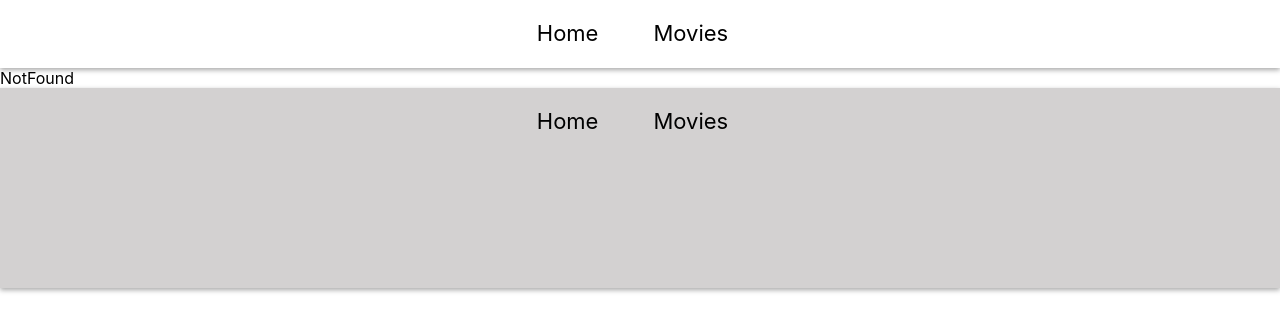
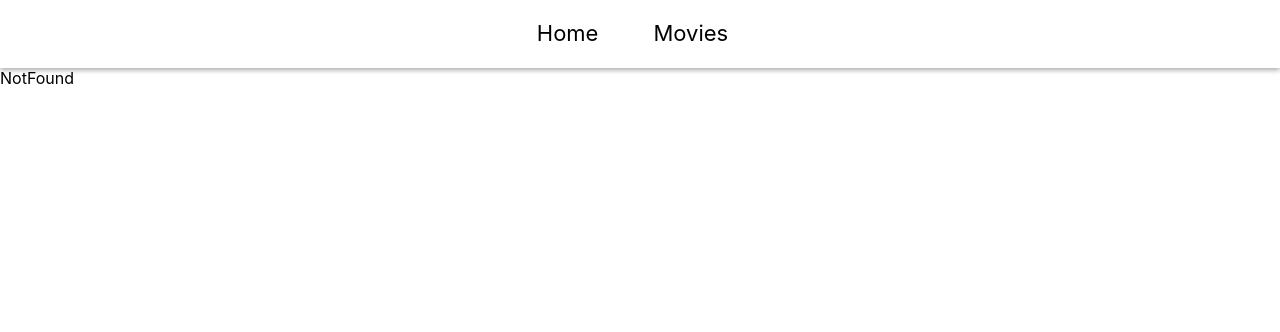
Before and after one commit to Faleksus/goit-react-hw-05-movies, a React (Create React App) app: page / in a window 1280 px wide. Shown: the top 332 px of the page. Built offline with nearby package versions, Linux system fonts and the light colour scheme.

Commit message:
corrected

```diff
--- a/src/App.jsx
+++ b/src/App.jsx
@@ -2,7 +2,6 @@ import { lazy, Suspense } from "react";
 import { Route, Routes } from "react-router-dom";
 
 import Header from "./components/Header/Header";
-import Footer from "components/Footer/Footer";
 import Loader from "components/Loader/Loader";
 
 const Home = lazy(() => import("pages/Home/Home"));
@@ -24,7 +23,6 @@ export const App = () => {
           </Routes>
         </Suspense>
       </div>
-      <Footer />
     </div>
   );
 };
--- a/src/components/Footer/Footer.jsx
+++ /dev/null
@@ -1,21 +0,0 @@
-import React from "react";
-
-import { Link } from "react-router-dom";
-import css from "./Footer.module.css";
-
-const Footer = () => {
-  return (
-    <footer className={css.footer}>
-      <nav className={css.nav}>
-        <Link to="/goit-react-hw-05-movies" className="NavLink">
-          Home
-        </Link>
-        <Link to="/movies" className="NavLink">
-          Movies
-        </Link>
-      </nav>
-    </footer>
-  );
-};
-
-export default Footer;
--- a/src/components/Footer/Footer.module.css
+++ /dev/null
@@ -1,13 +0,0 @@
-.footer {
-    box-shadow: 0 2px 5px rgb(0 0 0 / 35%);
-    height: 200px;
-    background-color: rgb(211, 209, 209);
-}
-
-.nav {
-    display: flex;
-    align-items: center;
-    justify-content: center;
-    margin: 0px;
-    font-size: 20px;
-}
--- a/src/index.css
+++ b/src/index.css
@@ -22,6 +22,7 @@ h2 {
 ul {
   padding: 0;
   margin: 0;
+  list-style-type: none;
 }
 
 .NavLink {
--- a/src/pages/MovieDetails/MovieDetails.jsx
+++ b/src/pages/MovieDetails/MovieDetails.jsx
@@ -68,7 +68,7 @@ function MovieDetails() {
               <h2>Overview</h2>
               <p className={css.overview}>{movieInfo.overview}</p>
               <h2>Genres</h2>
-              <ul className={css.genre}>
+              <ul className={css.genres}>
                 {movieInfo?.genres?.map(({ id, name }) => {
                   return (
                     <li key={id} className={css.genreItem}>
--- a/src/pages/MovieDetails/MovieDetails.module.css
+++ b/src/pages/MovieDetails/MovieDetails.module.css
@@ -1,19 +1,21 @@
 .containerMovieDetails {
   display: flex;
   flex-direction: column;
-  /* align-items: center; */
-  justify-content: center;
-  /* width: 1200px; */
+  /* align-items: center;
+  justify-content: center; */
   height: 100%;
   margin: 0 auto;
-  padding: 40px 20px 80px 20px;
+  padding: 40px 20px 80px 40px;
   padding-top: 40px;
   padding-bottom: 80px;
 }
 
 .backBtn {
+  display: flex;
+  align-items: flex-start;
+  justify-content: flex-start;
   margin-bottom: 20px;
-  padding-left: 40px;
+  padding-left: 0;
   text-decoration: none;
 }
 
@@ -36,6 +38,10 @@
     padding-left: 40px;
 }
 
+.genres {
+    padding-left: 40px;
+}
+
 .moreInfo {
     display: flex;
     flex-direction: column;
--- a/src/pages/Movies/Movies.jsx
+++ b/src/pages/Movies/Movies.jsx
@@ -1,4 +1,4 @@
-import PropTypes from 'prop-types'
+import PropTypes from "prop-types";
 import React from "react";
 import { useEffect, useState } from "react";
 import { useSearchParams } from "react-router-dom";
@@ -6,8 +6,6 @@ import Notiflix from "notiflix";
 import { getSearchMovies } from "../../services/api";
 import { MovieList } from "components/MovieList/MovieList";
 import Loader from "components/Loader/Loader";
-
-import Popular from "pages/Popular/Popular";
 import css from "./Movies.module.css";
 
 const Movies = () => {
@@ -18,15 +16,18 @@ const Movies = () => {
   const query = searchParams.get("query");
 
   useEffect(() => {
-    if (query !== null && query.trim() === "") return;
-    // Варіант 2
-    // if (query.trim().length === 0) return;
+    if (!query) return;
 
     const fetchSearchMovies = async (query) => {
       try {
         setIsLoading(true);
         const results = await getSearchMovies(query);
         setMovies(results);
+        if (results.length === 0) {
+          Notiflix.Notify.failure(`Movies with this name not found :${query}`);
+          setIsLoading(false);
+          return;
+        }
       } catch (error) {
         setError(error.message);
       } finally {
@@ -35,8 +36,6 @@ const Movies = () => {
     };
     fetchSearchMovies(query);
   }, [query]);
-
-  console.log(movies);
 
   useEffect(() => {
     if (error === null) return;
@@ -52,16 +51,13 @@ const Movies = () => {
   return (
     <div className={css.containerForm}>
       <form onSubmit={handleSubmit} className={css.searchForm}>
-        <h2 className={css.headerMovies}>
-          You can choose from popular movies or use the search
-        </h2>
         <input name="search" className={css.searchFormInput} />
         <button type="submit" className={css.searchFormBtn}>
           Search
         </button>
       </form>
       {isLoading && <Loader />}
-      {movies.length > 0 ? <MovieList movieList={movies} /> : <Popular />}
+      <MovieList movieList={movies} />
     </div>
   );
 };
--- a/src/pages/Movies/Movies.module.css
+++ b/src/pages/Movies/Movies.module.css
@@ -3,15 +3,8 @@
   flex-direction: column;
   align-items: center;
   justify-content: center;
-  height: 100%;
   padding-top: 20px;
-  /* width: 1600px; */
   margin: 0 auto;
-}
-
-.headerMovies {
-  margin-bottom: 20px;
-  font-size: 20px;
 }
 
 .searchForm {
--- a/src/pages/Reviews/Reviews.jsx
+++ b/src/pages/Reviews/Reviews.jsx
@@ -29,6 +29,8 @@ function Reviews() {
     fetchReviews(movieId);
   }, [movieId]);
 
+  console.log(movieReviews);
+
   useEffect(() => {
     if (error === null) return;
     Notiflix.Notify.failure(`Something went wrong: ${error}`);
@@ -39,7 +41,7 @@ function Reviews() {
       {isLoading && <Loader />}
       <ul className={css.list}>
         {Array.isArray(movieReviews) &&
-          movieReviews?.map(({ id, author, author_details }) => {
+          movieReviews?.map(({ id, author, author_details, content }) => {
             return (
               <li key={id} className={css.item}>
                 <img
@@ -59,6 +61,7 @@ function Reviews() {
                   <p className={css.headerReviews}>
                     Rating: {author_details.rating}
                   </p>
+                  <p className={css.content}>{content}</p>
                 </div>
               </li>
             );
--- a/src/pages/Reviews/Reviews.module.css
+++ b/src/pages/Reviews/Reviews.module.css
@@ -14,7 +14,7 @@
     margin: 0 10px;
     border-radius: 10px;
     box-shadow: rgb(0 0 0 / 10%) 0px 6px 18px;
-    max-width: 400px;
+    max-width: 600px;
     padding-left: 20px;
 }
 
@@ -37,5 +37,12 @@
     display: flex;
     /* justify-content: space-between;
     align-items: center; */
+    padding: 0 20px;
+}
+
+.content {
+    display: flex;
+    flex-direction: column;
+    justify-content: space-between;
     padding: 10px 20px;
 }
```
